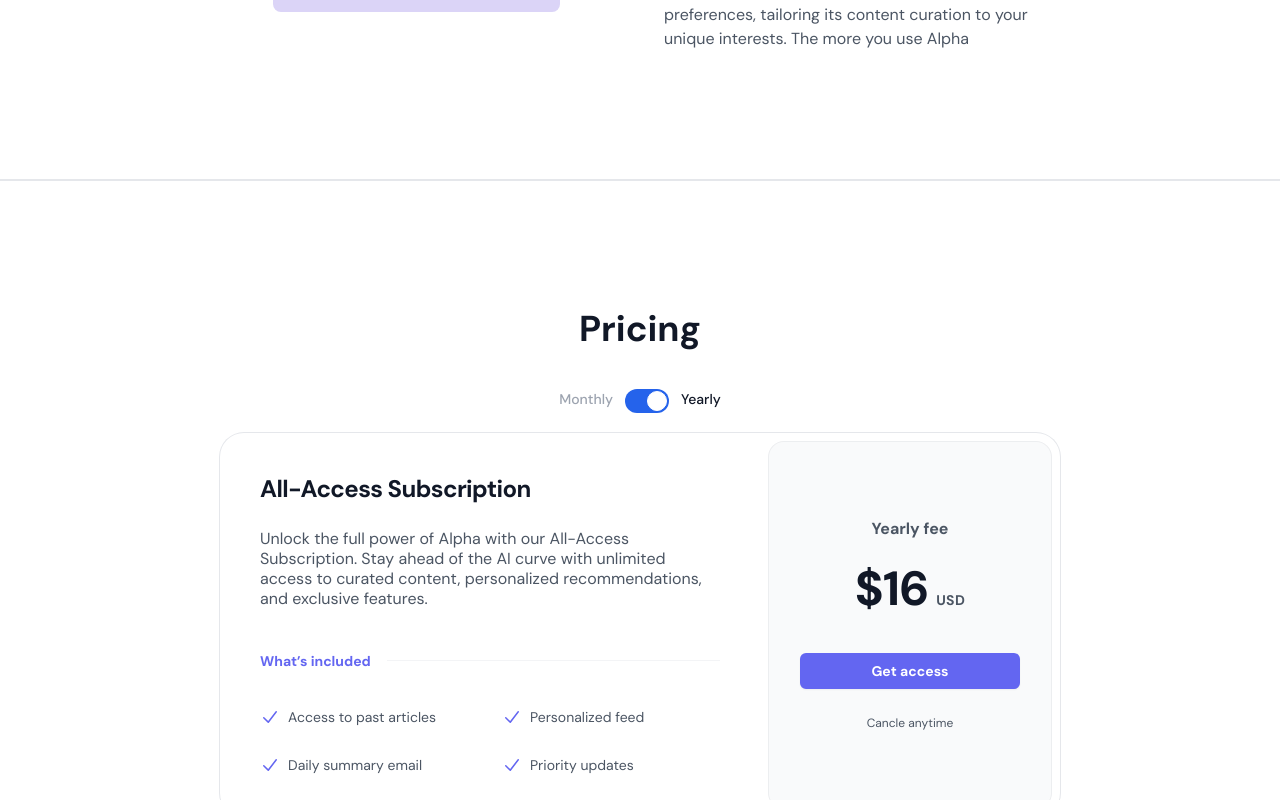
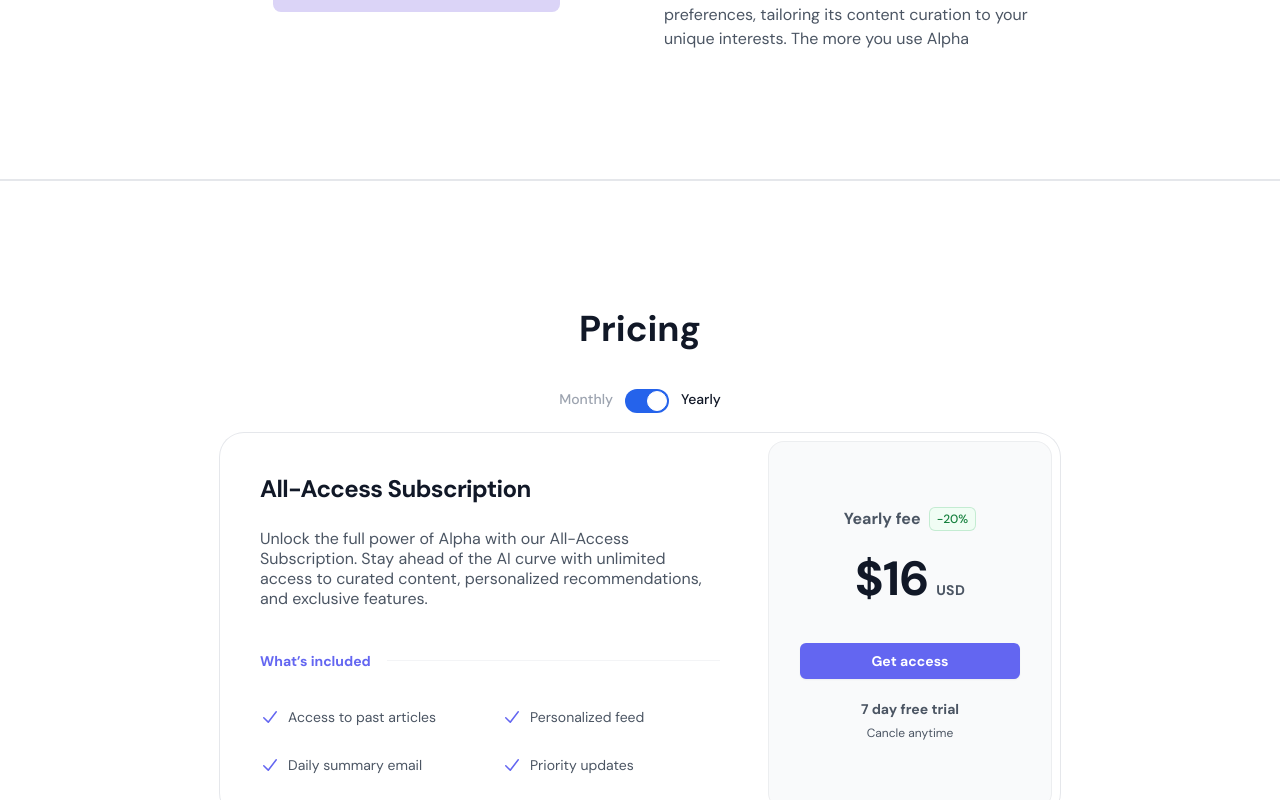
Before and after one commit to neonsolutions/alphafeed, a Next.js app in the folder app/: page / in a window 1280 px wide. Both pictures are taken after a click on the label 647 px from the left and 1766 px from the top of the page. Shown: the part 1366-2166 px from the top of the page. Built offline with nearby package versions, Linux system fonts and the light colour scheme; no server answers.

Commit message:
yearly discount

```diff
--- a/app/components/Pricing.tsx
+++ b/app/components/Pricing.tsx
@@ -62,7 +62,15 @@
         <div className="-mt-2 p-2 lg:mt-0 lg:min-w-[300px] lg:max-w-md lg:flex-shrink-0 ">
           <div className="rounded-2xl bg-gray-50 py-10 text-center ring-1 ring-inset ring-gray-900/5 lg:flex lg:flex-col lg:justify-center lg:py-16 h-full ">
             <div className="mx-auto max-w-xs px-8 w-full">
-              <p className="text-base font-semibold text-gray-600">{!isYearly ? "Monthly fee" : "Yearly fee"}</p>
+              <div className="flex w-full justify-center">
+                <p className="text-base font-semibold text-gray-600">{!isYearly ? "Monthly fee" : "Yearly fee"}</p>
+                {isYearly && (
+                  <span className="flex  items-center rounded-md bg-green-50 px-2 py-1 text-xs font-medium text-green-700 ring-1 ring-inset ring-green-600/20 ml-2">
+                    -20%
+                  </span>
+                )}
+              </div>
+
               <p className="mt-6 flex items-baseline justify-center gap-x-2">
                 <span className="text-5xl font-bold tracking-tight text-gray-900">
                   ${!isYearly ? monthlyPrice : yearlyPrice}
@@ -70,10 +78,11 @@
                 <span className="text-sm font-semibold leading-6 tracking-wide text-gray-600">USD</span>
               </p>
               <button className="mt-10  w-full rounded-md bg-indigo-500 px-3 py-2 text-center text-sm font-semibold text-white shadow-sm hover:bg-indigo-500 focus-visible:outline focus-visible:outline-2 focus-visible:outline-offset-2 focus-visible:outline-indigo-600 ">
-                {" "}
                 Get access
               </button>
-              <p className="mt-6 text-xs leading-5 text-gray-600">Cancle anytime</p>
+              <p className="mt-5 mb-1 text-[14px] leading-5 text-gray-600 font-bold">7 day free trial</p>
+
+              <p className=" text-xs leading-5 text-gray-600">Cancle anytime</p>
             </div>
           </div>
         </div>
```
